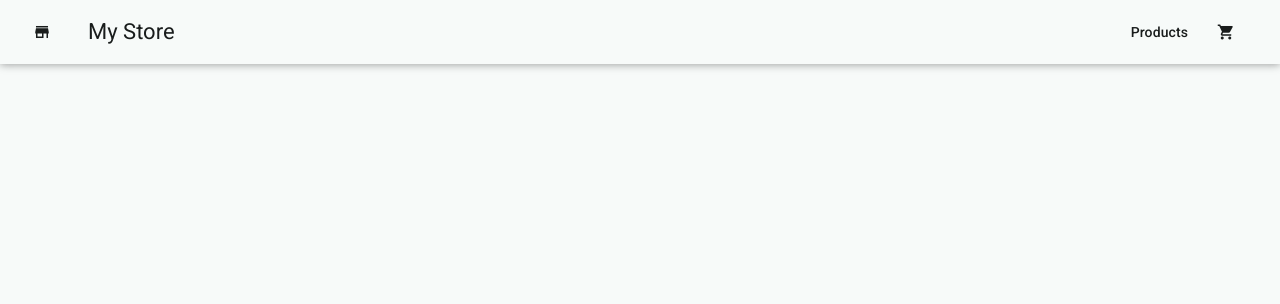
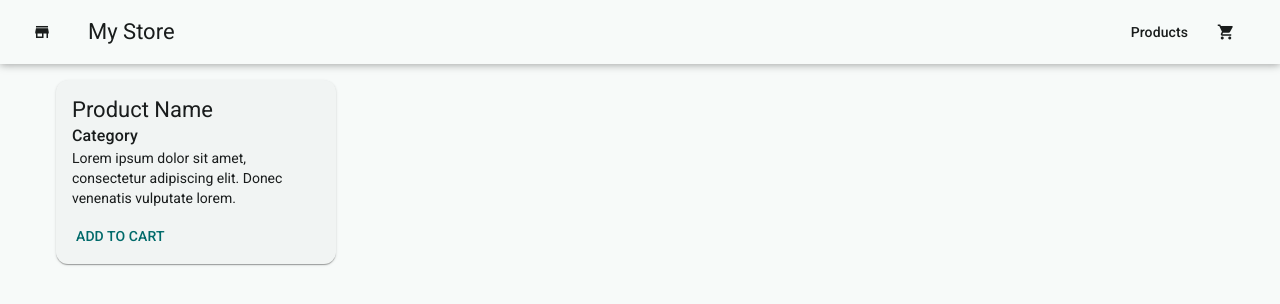
Before and after one commit to edduDrux/Estudos-Angular, an Angular app: page / in a window 1280 px wide. Shown: the top 304 px of the page. Built offline with nearby package versions, Linux system fonts and the light colour scheme.

Commit message:
feat: adicionar componente ProductsGrid ao app e atualizar template

```diff
--- a/src/app/app.html
+++ b/src/app/app.html
@@ -1,3 +1,5 @@
 <app-header />
-
+<main class="p-4 max-w-300 mx-auto">
+  <app-products-grid />
+</main>
 <router-outlet />
--- a/src/app/app.ts
+++ b/src/app/app.ts
@@ -1,10 +1,11 @@
 import { Component, signal } from '@angular/core';
 import { RouterOutlet } from '@angular/router';
 import { Header } from './header/header';
+import { ProductsGrid } from './products/products-grid/products-grid';
 
 @Component({
   selector: 'app-root',
-  imports: [RouterOutlet, Header],
+  imports: [RouterOutlet, Header, ProductsGrid],
   templateUrl: './app.html',
   styleUrl: './app.css',
 })
```
